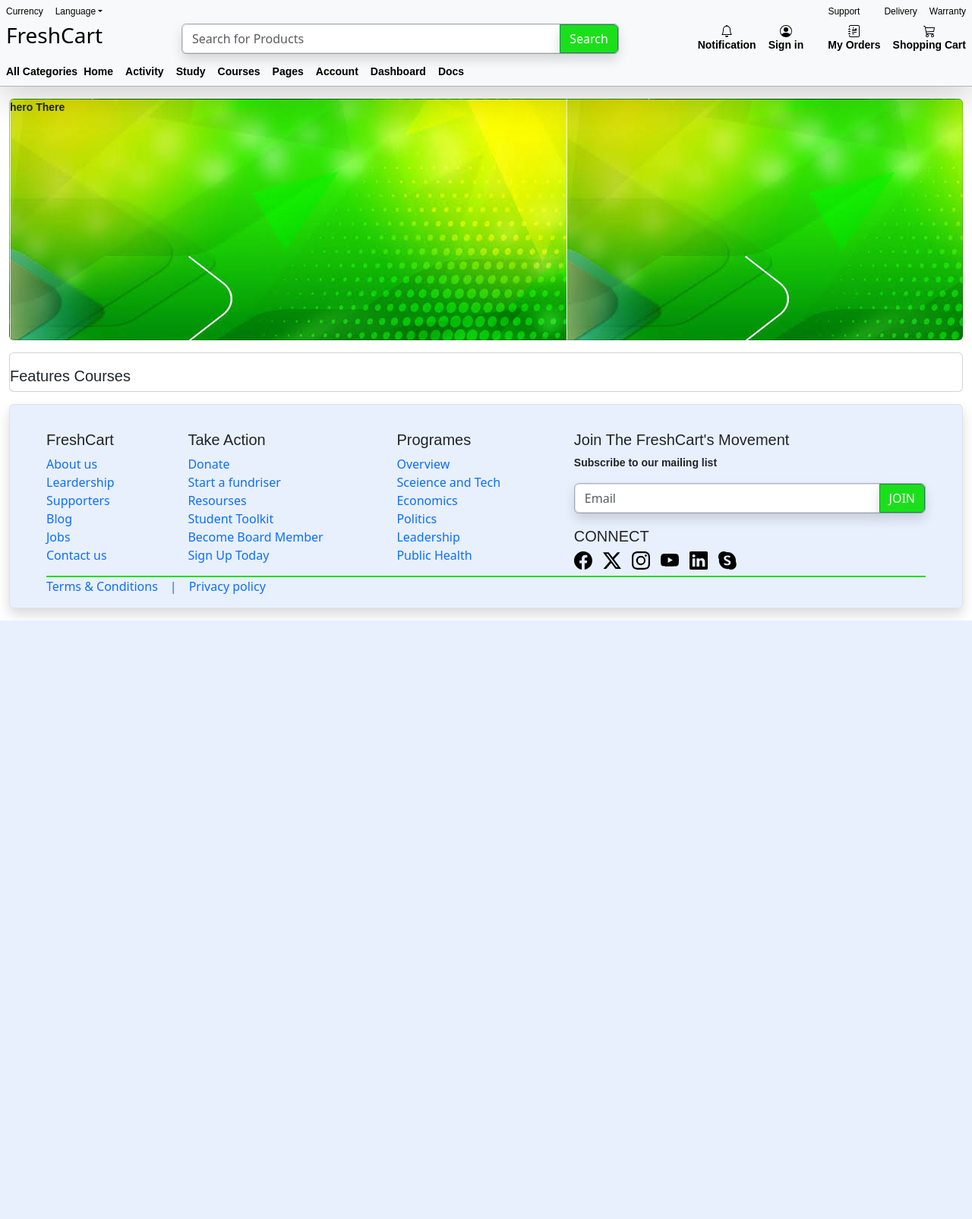
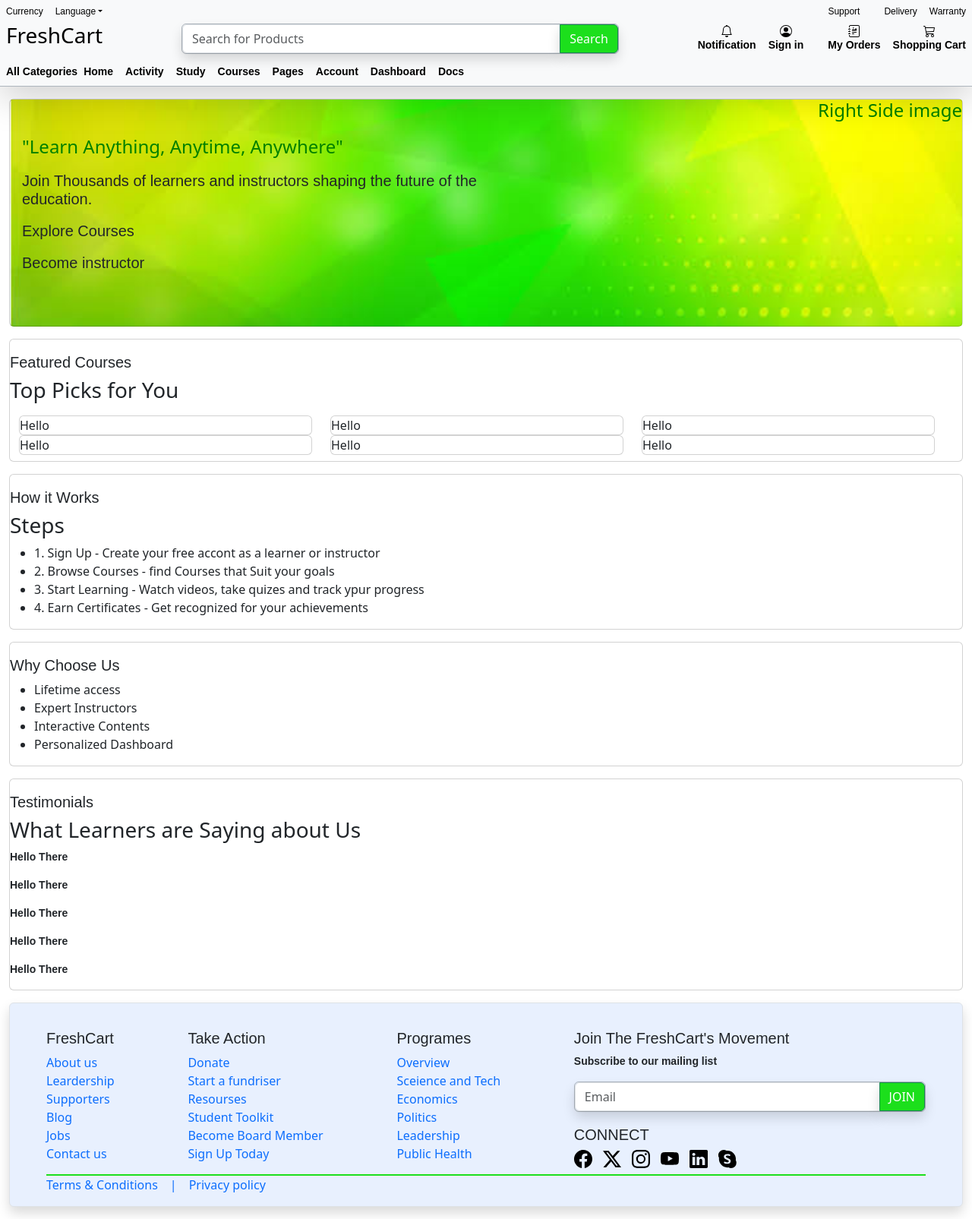
Before and after one commit to Stedoh55/e-learning, a Django app: page / in a window 1280 px wide. Shown: the whole page at 76% size. Before the commit the page ends 817 px from the top, so only its background shows below. Run offline with Django 5.2, Linux system fonts and the light colour scheme; some libraries are stand-ins or nearby versions.

Commit message:
Enriching the homepage

```diff
--- a/elearning/onlinecourse/templates/onlinecourse/pages/index.html
+++ b/elearning/onlinecourse/templates/onlinecourse/pages/index.html
@@ -16,23 +16,101 @@
 
     <div class="container-fluid mt-3">
         <!-- The Hero Section -->
-        <section class="card rounded" style="background-image: url('{% static background_image_path %}');">
-           <p style="height: 300px;">hero There</p>
+        <section class="card rounded" style="min-height: 300px; background-image: url('{% static background_image_path %}');background-repeat: no-repeat;background-size: cover; ">
+           <div class="d-flex justify-content-between">
+                <div class="my-5 mx-3" style="width: 50%;">
+                    <h1 class="">"Learn Anything, Anytime, Anywhere"</h1>
+                    <h2>Join Thousands of learners and instructors shaping the future of the education.</h2>
+                    <div>
+                        <h2>Explore Courses</h2>
+                        <h2>Become instructor</h2>
+                    </div>
+                </div>
+                 <h1>Right Side image</h1>
+           </div>
         </section>
+    </div>
+     <!-- Featured Courses -->
+         <div class="container-fluid  my-3">
+             <section class="card">
+                <div class="d-block" >
+                    <h2 class="">Featured Courses</h2>
+                    <h3>Top Picks for You</h3>
+                </div>
+                <div class="row my-2 container-fluid">
+                    <div class="col-4">
+                        <div class="card">Hello</div>
+                    </div>
+                    <div class="col-4">
+                        <div class="card">Hello</div>
+                    </div>
+                    <div class="col-4">
+                        <div class="card">Hello</div>
+                    </div>
+                    <div class="col-4">
+                        <div class="card">Hello</div>
+                    </div>
+                    <div class="col-4">
+                        <div class="card">Hello</div>
+                    </div>
+                    <div class="col-4">
+                        <div class="card">Hello</div>
+                    </div>
 
+                </div>
 
-
-
-
-
-
-    </div>
-     <!-- Other Cntents -->
+         </section>
+         </div>
+    <!-- How it Works -->
          <div class="container-fluid  my-3">
              <section class="card">
                 <div class="d-block " >
-                    <h2 class="">Features Courses</h2>
+                    <h2 class="">How it Works</h2>
                 </div>
+                <div>
+                    <h3>Steps</h3>
+                    <ul>
+                        <li>1. Sign Up - Create your free accont as a learner or instructor</li>
+                        <li>2. Browse Courses - find Courses that Suit your goals</li>
+                        <li>3. Start Learning - Watch videos, take quizes and track ypur progress</li>
+                        <li>4. Earn Certificates - Get recognized for your achievements</li>
+                    </ul>
+                </div>
+         </section>
+         </div>
+
+    <!-- Why Choose Us -->
+         <div class="container-fluid  my-3">
+             <section class="card">
+                <div class="d-block " >
+                    <h2 class="">Why Choose Us</h2>
+                </div>
+                <div>
+                    <ul>
+                        <li>Lifetime access</li>
+                        <li>Expert Instructors</li>
+                        <li>Interactive Contents</li>
+                        <li>Personalized Dashboard</li>
+                    </ul>
+                </div>
+         </section>
+         </div>
+
+     <!-- Testimonials -->
+         <div class="container-fluid  my-3">
+             <section class="card">
+                <div class="d-block" >
+                    <h2 class="">Testimonials</h2>
+                    <h3>What Learners are Saying about Us</h3>
+                </div>
+                <div class="grid grid-cols-4">
+                    <p class="g-col-4">Hello There</p>
+                     <p class="g-col-4">Hello There</p>
+                      <p class="g-col-4">Hello There</p>
+                       <p class="g-col-4">Hello There</p>
+                        <p class="g-col-4">Hello There</p>
+                </div>
+
          </section>
          </div>
      <!--The Footer -->
```
